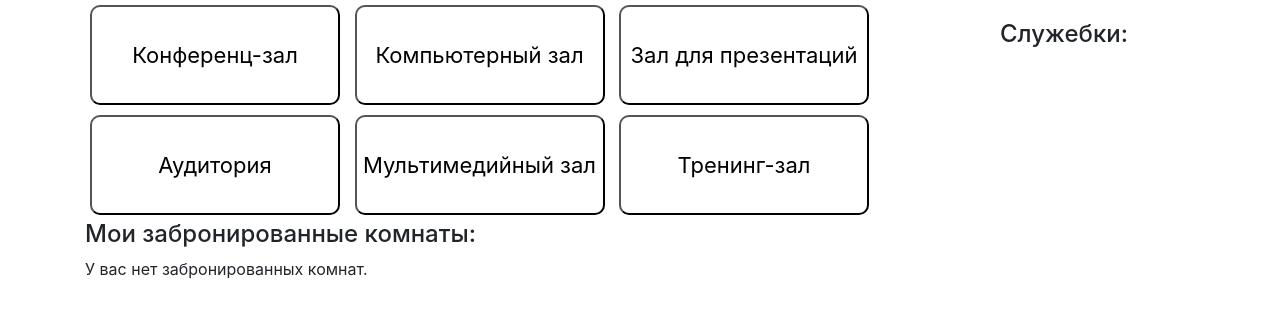
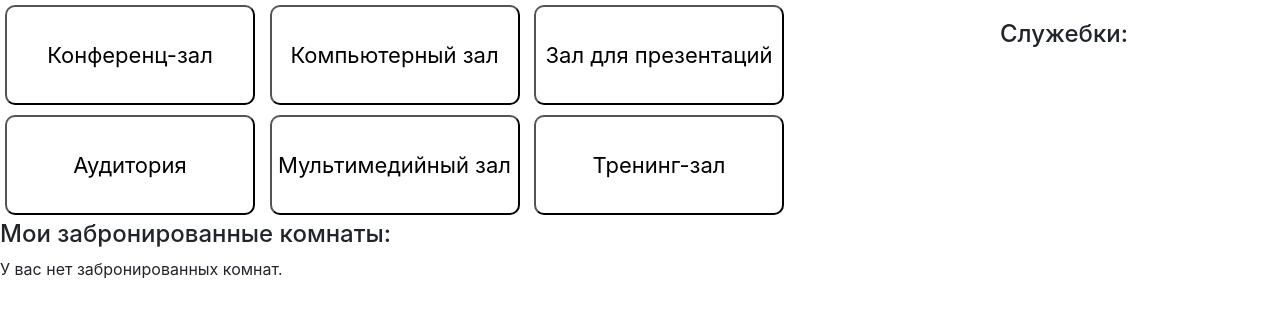
Before and after one commit to sinqx/python-room-booking, a Flask app: page / in a window 1280 px wide. Shown: the part 56-374 px from the top of the page. Run offline with Flask 3, Linux system fonts and the light colour scheme; the visitor is signed in with stand-in values (Sample User, id 1); data that the repository does not hold is empty; some libraries are stand-ins or nearby versions.

Commit message:
minor update

```diff
--- a/website/templates/base.html
+++ b/website/templates/base.html
@@ -46,7 +46,7 @@
     </div>
     {% endif %} {% endfor %} {% endif %} {% endwith %}
 
-    <div class="container">{% block content %} {% endblock content %}</div>
+    <div>{% block content %} {% endblock content %}</div>
     <script src="/static/index.js"></script>
     <script src="https://code.jquery.com/jquery-3.3.1.slim.min.js"></script>
     <script src="https://cdnjs.cloudflare.com/ajax/libs/popper.js/1.14.7/umd/popper.min.js"></script>
```
